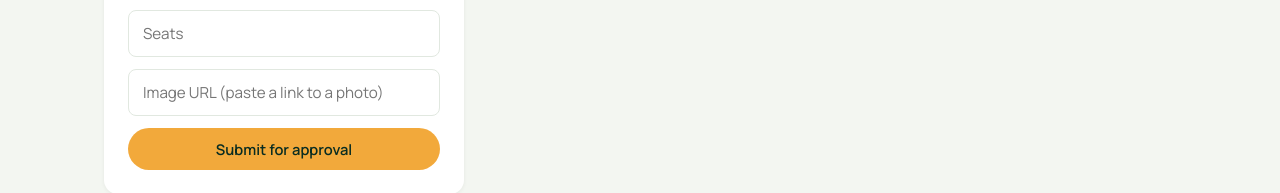
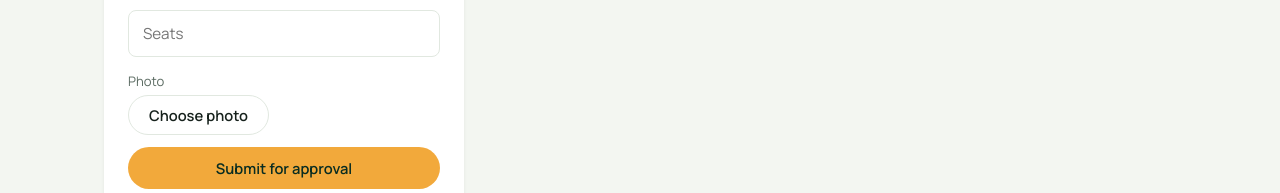
Before and after one commit to sandaztravel0/travel-platform, a Next.js app in the folder frontend/: page /business/dashboard in a window 1280 px wide. Shown: the part 649-842 px from the top of the page. Built offline with nearby package versions, Linux system fonts and the light colour scheme; no server answers; sample sign-in values are in the browser's storage.

Commit message:
Replace image URL input with ImageUploader component

```diff
--- a/frontend/src/pages/business/dashboard.js
+++ b/frontend/src/pages/business/dashboard.js
@@ -1,6 +1,7 @@
 import { useEffect, useState, useCallback } from 'react';
 import { useRouter } from 'next/router';
 import axios from 'axios';
+import ImageUploader from '../../components/ImageUploader';
 
 const API_URL = process.env.NEXT_PUBLIC_API_URL || 'http://localhost:5000/api';
 
@@ -142,7 +143,11 @@ export default function BusinessDashboard() {
             </>
           )}
 
-          <input className="input" name="image_url" placeholder="Image URL (paste a link to a photo)" value={form.image_url} onChange={handleChange} />
+          <ImageUploader
+            tokenKey="business_token"
+            value={form.image_url}
+            onUploaded={(url) => setForm({ ...form, image_url: url })}
+          />
 
           <button className="btn btn-primary btn-block" type="submit" disabled={submitting}>
             {submitting ? 'Submitting…' : 'Submit for approval'}
```
